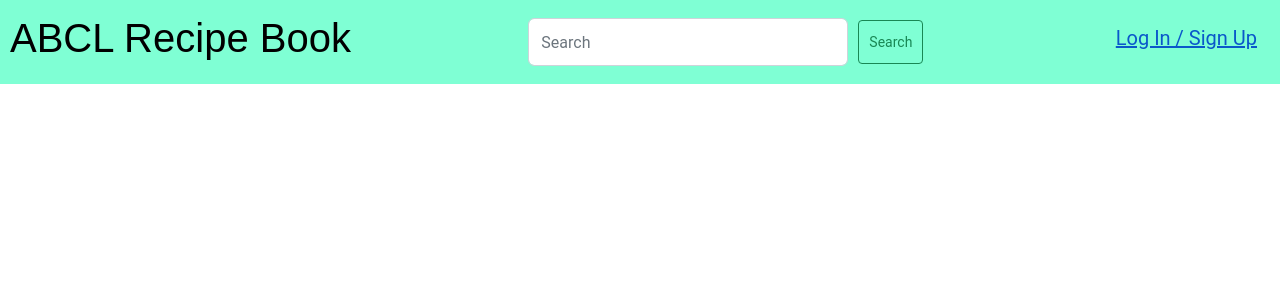
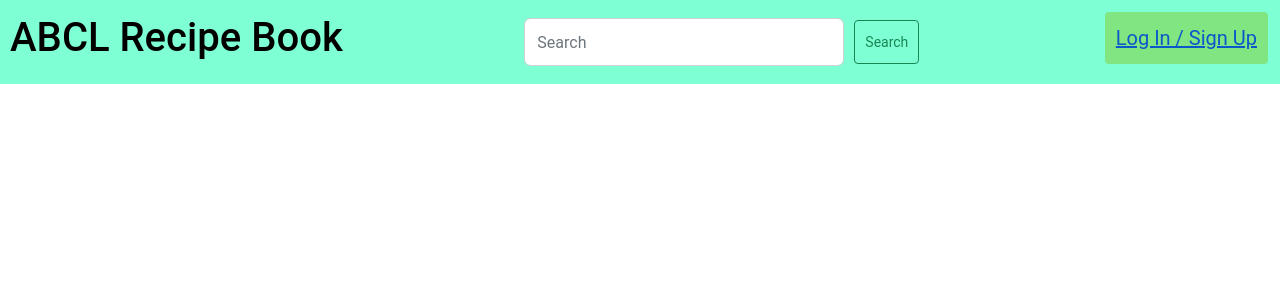
Before and after one commit to BLDubroff/ABCL-Recipe-Book, a React (Create React App) app in the folder client/: page /search in a window 1280 px wide. In both pictures the pointer is over the button "Log In / Sign Up". Shown: the top 300 px of the page. Built offline with nearby package versions, Linux system fonts and the light colour scheme; no server answers; the HTML template or start-up script is replaced by a standard one.

Commit message:
Added CSS to buttons

```diff
--- a/client/src/Components/NavbarButtons/HomeButton.js
+++ b/client/src/Components/NavbarButtons/HomeButton.js
@@ -3,7 +3,7 @@
 function HomeButton() {
     return (
         <h1>
-            <Link style={{textDecoration:'none', color: 'black', fontFamily: "Sans-Serif"}} to={'/'}>
+            <Link style={{textDecoration:'none', color: 'black'}} to={'/'}>
                 ABCL Recipe Book
             </Link>
         </h1>
--- a/client/src/Components/NavbarButtons/Navbarbuttons.css
+++ b/client/src/Components/NavbarButtons/Navbarbuttons.css
@@ -1,7 +1,11 @@
-.loginBtn{
+.loginBtn {
       padding: 10px;
-    margin:2px;
+      margin:2px;
 }
+.loginBtn:hover {
+    background-color: rgb(129, 229, 129);
+    border-radius: 4px;
+  }
 /* .signupBtn{
 
     padding: 10px;
@@ -17,3 +21,7 @@
     padding: 10px;
     margin:2px;
 }
+.searchBtn:hover {
+    background-color: rgb(129, 229, 129);
+    border-radius: 4px;
+  }
```
